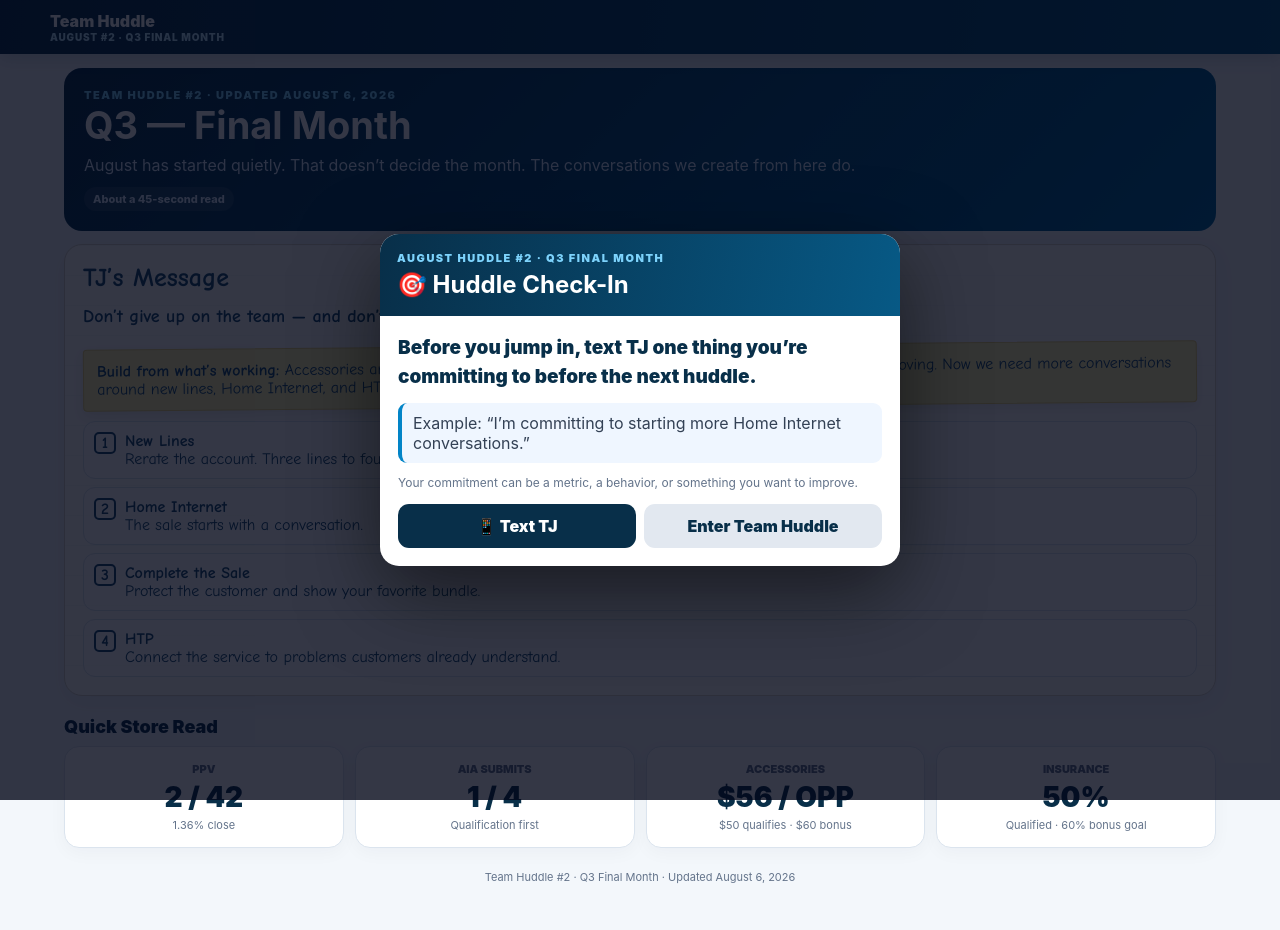
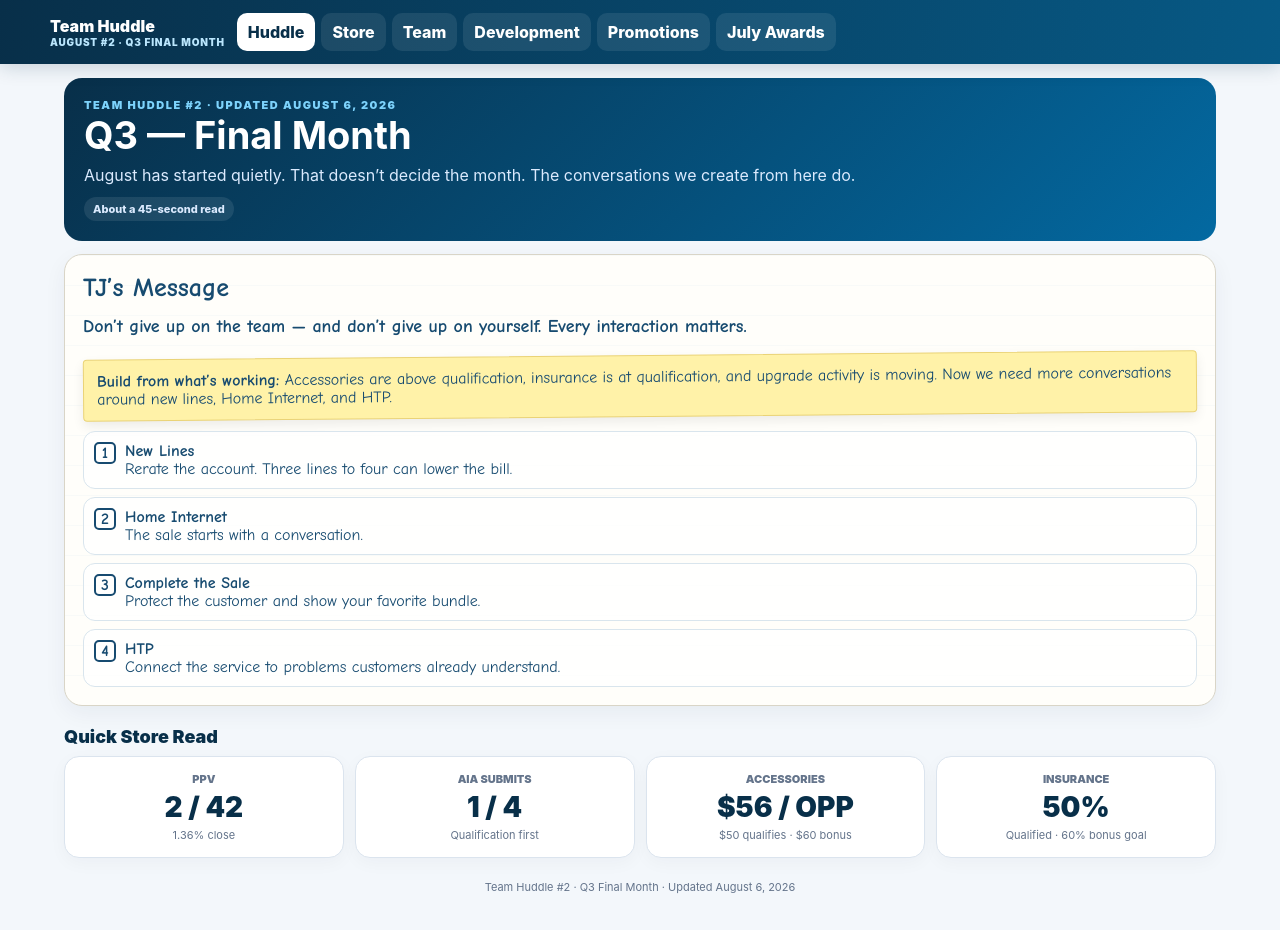
Before and after one commit to GlobalHub9393/Projectionproject, a plain HTML site: page index.html in a window 1280 px wide. Both pictures are taken after a click on the button "Enter Team Huddle". Drawn offline with Linux system fonts and the light colour scheme.

Commit message:
Add files via upload

```diff
--- a/index.html
+++ b/index.html
@@ -49,10 +49,12 @@ const DATA={
  ]
 };
 const pages=[['huddle','Huddle'],['store','Store'],['team','Team'],['development','Development'],['promos','Promotions'],['awards','July Awards']];
+const navEl=document.getElementById('nav');
+const appEl=document.getElementById('app');
 const pct=v=>v==null?'—':`${(v*100).toFixed(v*100%1?1:0)}%`; const money=v=>`$${Number(v).toLocaleString(undefined,{maximumFractionDigits:2})}`;
 function pace(actual,goal){const expected=goal*(6/31);return actual>=expected?'good':actual>=expected*.7?'build':'focuspill'}
 function statusLabel(cls){return cls==='good'?'Strong':cls==='build'?'Building':'Focus'}
-function nav(){nav.innerHTML=pages.map(([id,n],i)=>`<button data-page="${id}" class="${i===0?'active':''}">${n}</button>`).join('');nav.querySelectorAll('button').forEach(b=>b.onclick=()=>show(b.dataset.page,b))}
+function renderNav(){navEl.innerHTML=pages.map(([id,n],i)=>`<button data-page="${id}" class="${i===0?'active':''}">${n}</button>`).join('');navEl.querySelectorAll('button').forEach(b=>b.addEventListener('click',()=>show(b.dataset.page,b)))}
 function show(id,btn){document.querySelectorAll('.page').forEach(x=>x.classList.remove('active'));document.getElementById(id).classList.add('active');document.querySelectorAll('.nav button').forEach(x=>x.classList.remove('active'));(btn||document.querySelector(`[data-page="${id}"]`)).classList.add('active');window.scrollTo({top:0,behavior:'smooth'})}
 function metricCard(label,value,sub=''){return `<div class="card metric"><div class="label">${label}</div><div class="value">${value}</div><div class="sub">${sub}</div></div>`}
 const coaching={
@@ -74,26 +76,26 @@ function developmentPage(){return `<section class="page" id="development"><div c
 const promos=[['Protection','Open Enrollment','Protect Advantage open enrollment continues through August 31.','Use account reviews to protect eligible unprotected devices.'],['Accessories','Buy 2, Get 1 Free','Purchase two qualifying accessories at full price and receive the third qualifying accessory free.','Bring the bundle first and let the customer decide.'],['Internet','Home Internet Pricing','$65 standard · $55 bank AutoPay · $35 wireless customer · as low as $20 Tri-State eligible.','The sale starts with a conversation.'],['Phones','Tiered Device Offers','Current new-line and upgrade monthly device offers.','Confirm action type and plan eligibility before quoting.'],['Samsung','Samsung Bundles','Eligible phone, watch, and tablet bundles can create additional credits.','Ask about connected devices before finishing the phone sale.']];
 function promosPage(){return `<section class="page" id="promos"><div class="hero"><div class="eyebrow">Knowledge Base</div><h1>Current Promotions</h1><p>Compact cards first. Expand only when the details are needed.</p></div><div class="promo-controls"><input id="promoSearch" placeholder="Search promotions…"><button class="filter active" data-filter="All">All</button>${[...new Set(promos.map(x=>x[0]))].map(x=>`<button class="filter" data-filter="${x}">${x}</button>`).join('')}</div><div id="promoList">${promos.map(p=>`<details class="panel promo" data-cat="${p[0]}" data-text="${p.join(' ').toLowerCase()}"><summary><span>${p[1]}</span><span class="summary-main"><span class="summary-sub">${p[0]}</span></span><span class="chev">⌄</span></summary><div class="inside conference"><div><strong>Quick Read</strong>${p[2]}</div><div class="talk"><strong>How to Use It</strong>${p[3]}</div></div></details>`).join('')}</div></section>`}
 function awardsPage(){return `<section class="page" id="awards"><div class="awardstage"><div class="eyebrow" style="text-align:center">July 2026</div><h1>Team Awards</h1>${[['🎯','The Closer','Jamie McGloan','Most opportunities worked'],['📈','Most Improved','Noelle Glenn','Consistency, growth, and confidence'],['🤝','Support Player','Noelle Glenn','83% Insurance · 100% CSAT'],['⚔️','Offensive Player','Jamie McGloan','Revenue production across PPV, AIA, data, and accessories'],['🏆','MVP','Jamie McGloan',"TJ’s selection"]].map(a=>`<div class="award"><div class="icon">${a[0]}</div><div><h3>${a[1]} — ${a[2]}</h3><p>${a[3]}</p></div></div>`).join('')}</div></section>`}
-function render(){app.innerHTML=huddlePage()+storePage()+teamPage()+developmentPage()+promosPage()+awardsPage()+`<div class="footer">Team Huddle #2 · Q3 Final Month · Updated ${DATA.updated}</div>`;nav();document.querySelectorAll('.repselect button').forEach(b=>b.onclick=()=>{document.querySelectorAll('.repselect button').forEach(x=>x.classList.remove('active'));b.classList.add('active');document.querySelectorAll('.rep').forEach(x=>x.classList.remove('active'));document.getElementById('rep-'+b.dataset.rep).classList.add('active')});let filter='All';const apply=()=>{const q=(document.getElementById('promoSearch').value||'').toLowerCase();document.querySelectorAll('.promo').forEach(p=>p.style.display=((filter==='All'||p.dataset.cat===filter)&&p.dataset.text.includes(q))?'block':'none')};document.getElementById('promoSearch').oninput=apply;document.querySelectorAll('.filter').forEach(b=>b.onclick=()=>{filter=b.dataset.filter;document.querySelectorAll('.filter').forEach(x=>x.classList.remove('active'));b.classList.add('active');apply()})}
+function render(){appEl.innerHTML=huddlePage()+storePage()+teamPage()+developmentPage()+promosPage()+awardsPage()+`<div class="footer">Team Huddle #2 · Q3 Final Month · Updated ${DATA.updated}</div>`;renderNav();document.querySelectorAll('.repselect button').forEach(b=>b.onclick=()=>{document.querySelectorAll('.repselect button').forEach(x=>x.classList.remove('active'));b.classList.add('active');document.querySelectorAll('.rep').forEach(x=>x.classList.remove('active'));document.getElementById('rep-'+b.dataset.rep).classList.add('active')});let filter='All';const apply=()=>{const q=(document.getElementById('promoSearch').value||'').toLowerCase();document.querySelectorAll('.promo').forEach(p=>p.style.display=((filter==='All'||p.dataset.cat===filter)&&p.dataset.text.includes(q))?'block':'none')};document.getElementById('promoSearch').oninput=apply;document.querySelectorAll('.filter').forEach(b=>b.onclick=()=>{filter=b.dataset.filter;document.querySelectorAll('.filter').forEach(x=>x.classList.remove('active'));b.classList.add('active');apply()})}
 render();
 const challengeOverlayEl = document.getElementById('challengeOverlay');
 const textTJBtn = document.getElementById('textTJ');
 const enterHuddleBtn = document.getElementById('enterHuddle');
 
 function closeChallenge(){
-  challengeOverlayEl.classList.add('hidden');
+  if(challengeOverlayEl) challengeOverlayEl.classList.add('hidden');
   document.body.style.overflow = '';
 }
 
-textTJBtn.addEventListener('click', () => {
+if(textTJBtn) textTJBtn.addEventListener('click', () => {
   const message = encodeURIComponent('My commitment before the next huddle is: ');
   closeChallenge();
   // iPhone/iPad Messages supports this format without requiring a saved number.
-  window.location.href = `sms:&body=${message}`;
+  window.location.href = `sms:?&body=${message}`;
 });
 
-enterHuddleBtn.addEventListener('click', closeChallenge);
-challengeOverlayEl.addEventListener('click', (event) => {
+if(enterHuddleBtn) enterHuddleBtn.addEventListener('click', closeChallenge);
+if(challengeOverlayEl) challengeOverlayEl.addEventListener('click', (event) => {
   if(event.target === challengeOverlayEl) closeChallenge();
 });
 document.addEventListener('keydown', (event) => {
```
